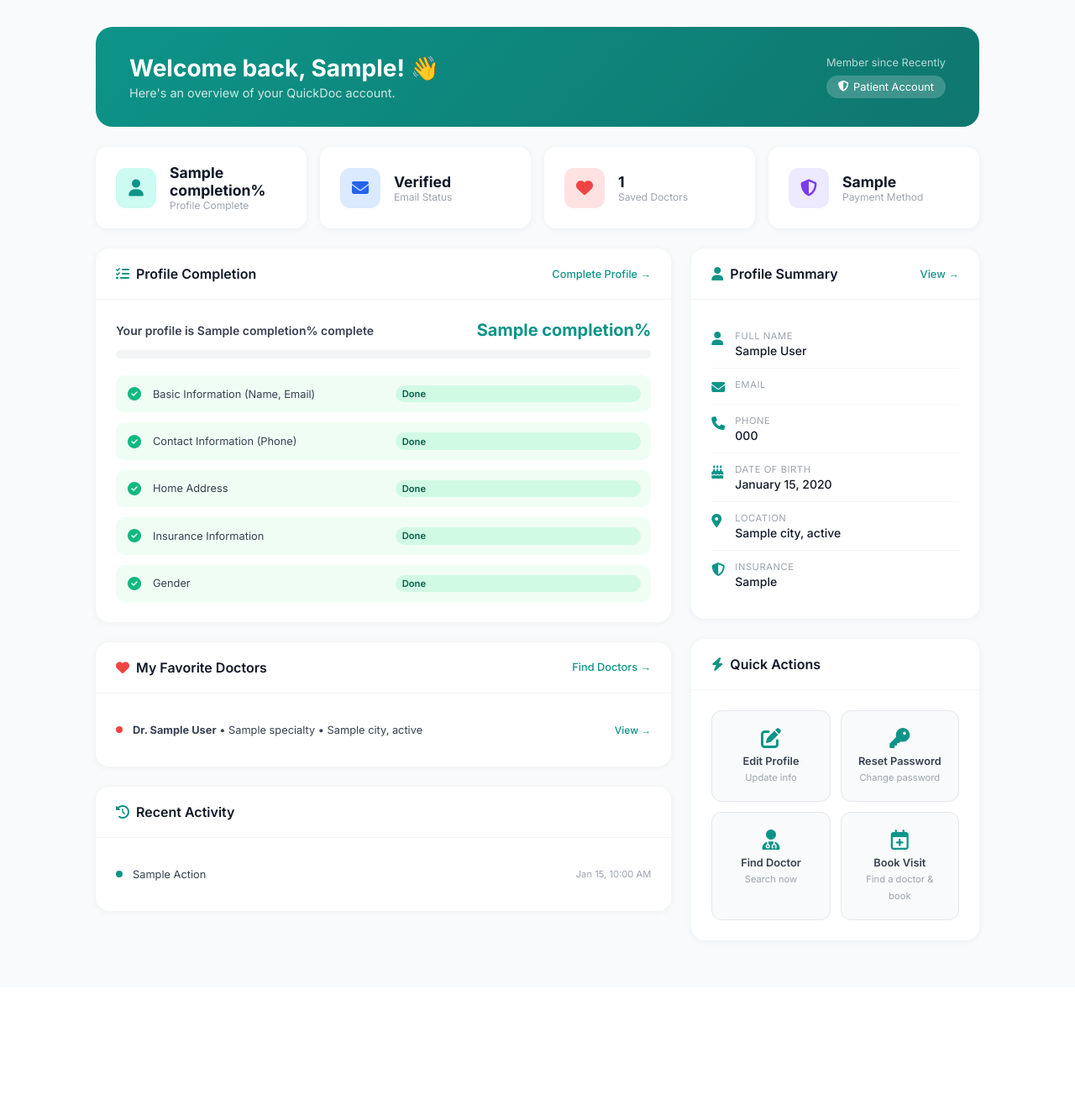
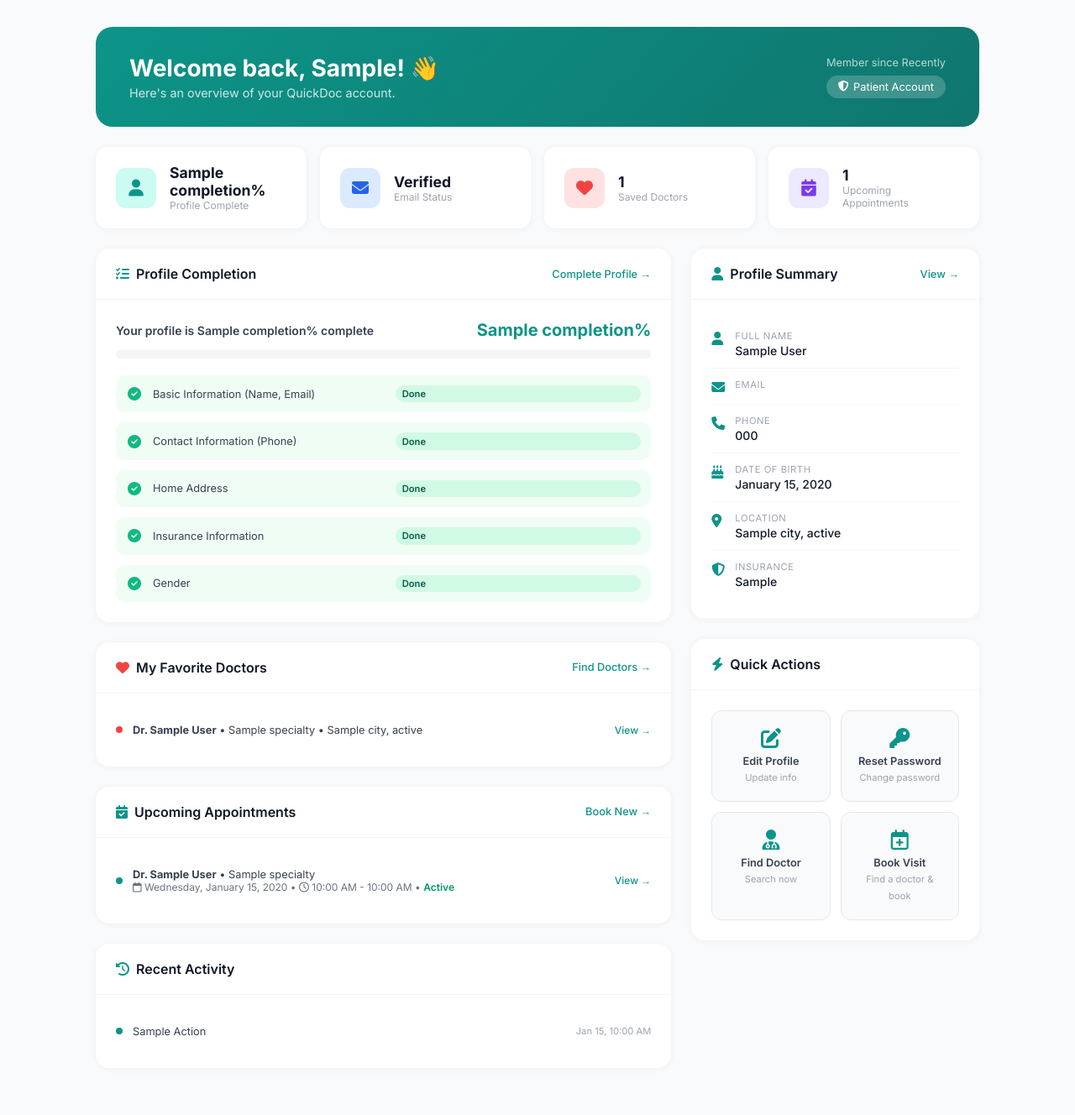
Before and after one commit to raghavathyagaraj/QuickDoc, a Python web app: template src/frontend/templates/dashboard/patient_dashboard.html in a window 1280 px wide. Shown: the part 68-1396 px from the top of the page at 84% size. Before the commit the page ends 1189 px from the top, so only its background shows below. Run offline with Jinja, Linux system fonts and the light colour scheme; the template is opened without the code that fills it: most values are stand-ins (such as "Sample title", 1, 10 or a date in 2020).

Commit message:
feat: added the upcoming appointments button

```diff
--- a/src/frontend/templates/dashboard/patient_dashboard.html
+++ b/src/frontend/templates/dashboard/patient_dashboard.html
@@ -87,6 +87,7 @@
         .activity-item:last-child { border-bottom: none; }
         .activity-dot  { width: 8px; height: 8px; border-radius: 50%; background: var(--primary); flex-shrink: 0; }
         .activity-dot.red { background: #EF4444; }
+        .activity-dot.teal { background: #0D9488; }
         .activity-text { font-size: 0.8rem; color: #374151; flex: 1; }
         .activity-time { font-size: 0.7rem; color: #9CA3AF; }
 
@@ -199,10 +200,10 @@
                 </div>
             </div>
             <div class="stat-card">
-                <div class="stat-icon purple"><i class="fas fa-shield-alt"></i></div>
+                <div class="stat-icon purple"><i class="fas fa-calendar-check"></i></div>
                 <div class="stat-info">
-                    <h3>{{ patient.preferred_payment.title() }}</h3>
-                    <p>Payment Method</p>
+                    <h3>{{ appointments_count }}</h3>
+                    <p>Upcoming Appointments</p>
                 </div>
             </div>
         </div>
@@ -287,6 +288,41 @@
                     </div>
                 </div>
 
+                <!-- Upcoming Appointments -->
+                <div class="card">
+                    <div class="card-header">
+                        <h2><i class="fas fa-calendar-check" style="color:var(--primary);"></i> Upcoming Appointments</h2>
+                        <a href="{{ url_for('search.search') }}" class="btn-link">Book New →</a>
+                    </div>
+                    <div class="card-body">
+                        {% if upcoming_appointments %}
+                            {% for appt, doctor, specialty, slot in upcoming_appointments %}
+                            <div class="activity-item">
+                                <div class="activity-dot teal"></div>
+                                <span class="activity-text">
+                                    <strong>Dr. {{ doctor.first_name }} {{ doctor.last_name }}</strong>
+                                    {% if specialty %} &bull; {{ specialty.name }}{% endif %}
+                                    <br>
+                                    <span style="font-size:0.75rem; color:#6B7280;">
+                                        <i class="far fa-calendar"></i> {{ appt.appt_datetime.strftime('%A, %B %d, %Y') }}
+                                        &bull; <i class="far fa-clock"></i> {{ slot.start_time.strftime('%I:%M %p') }} - {{ slot.end_time.strftime('%I:%M %p') }}
+                                        &bull; <span style="color:#059669; font-weight:600;">{{ appt.status|capitalize }}</span>
+                                    </span>
+                                </span>
+                                <a href="{{ url_for('search.doctor_public_profile', doctor_id=doctor.id) }}"
+                                   class="fav-view-link">View →</a>
+                            </div>
+                            {% endfor %}
+                        {% else %}
+                            <div class="empty-state">
+                                <i class="far fa-calendar-check"></i>
+                                <p>No upcoming appointments.<br>
+                                <a href="{{ url_for('search.search') }}" style="color: var(--primary);">Find a doctor</a> and book your first appointment!</p>
+                            </div>
+                        {% endif %}
+                    </div>
+                </div>
+
                 <!-- Recent Activity -->
                 <div class="card">
                     <div class="card-header">
@@ -306,6 +342,8 @@
                                 {% elif log.action == 'SUBMIT_REVIEW' %}Submitted a doctor review
                                 {% elif log.action == 'DOCTOR_SEARCH' %}Searched for doctors
                                 {% elif log.action == 'VIEW_DOCTOR_PUBLIC_PROFILE' %}Viewed a doctor profile
+                                {% elif log.action == 'BOOK_APPOINTMENT' %}Booked an appointment
+                                {% elif log.action == 'VIEW_AVAILABLE_SLOTS' %}Viewed available slots
                                 {% else %}{{ log.action.replace('_', ' ').title() }}{% endif %}
                             </span>
                             <span class="activity-time">{{ log.created_at.strftime('%b %d, %I:%M %p') if log.created_at else '' }}</span>
```
Also changed, not shown: src/backend/routes/dashboard.py (+20 -2 lines).
